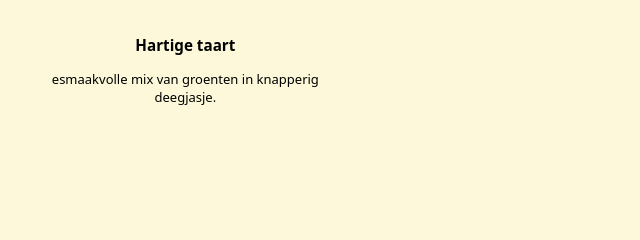
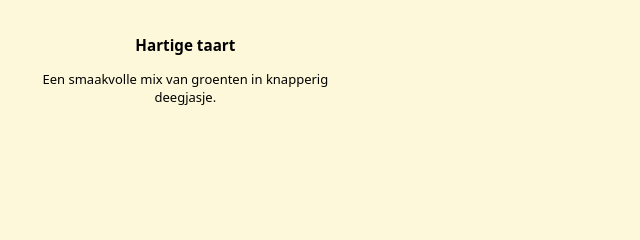
Before and after one commit to Limoyade/Debuurtmoestuin, a plain HTML site: page hartigetaart.html in a window 1280 px wide. Shown: the part 192-432 px from the top of the page, 570-1210 px from the left. Drawn offline with Linux system fonts and the light colour scheme.

Commit message:
spelling

```diff
--- a/hartigetaart.html
+++ b/hartigetaart.html
@@ -22,7 +22,7 @@
         <img class= foto_container src="img/vormen/hartigetaart.png" alt="hartige taart">
         <div class="block2">
         <h3>Hartige taart</h3>
-          <p>esmaakvolle mix van groenten in knapperig deegjasje.</p>
+          <p>Een smaakvolle mix van groenten in knapperig deegjasje.</p>
           </div>
       </article>
 
```
